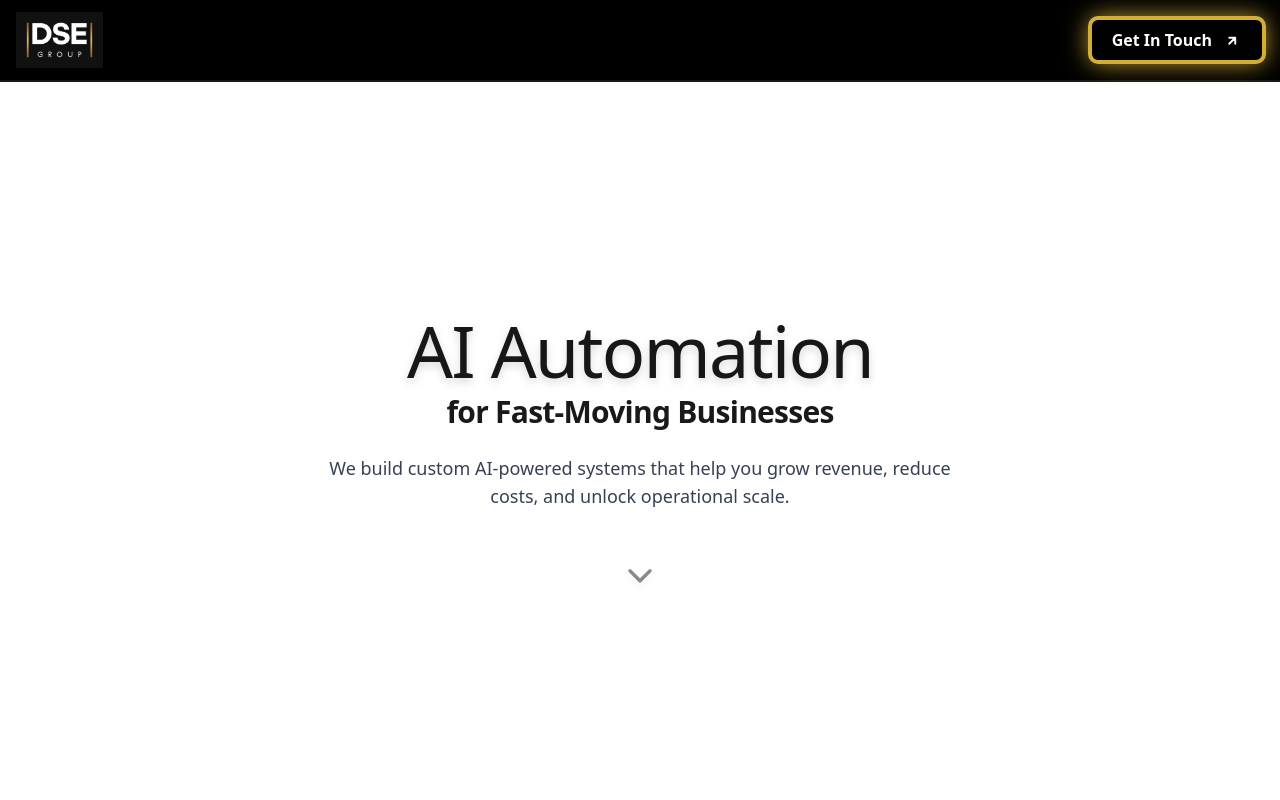
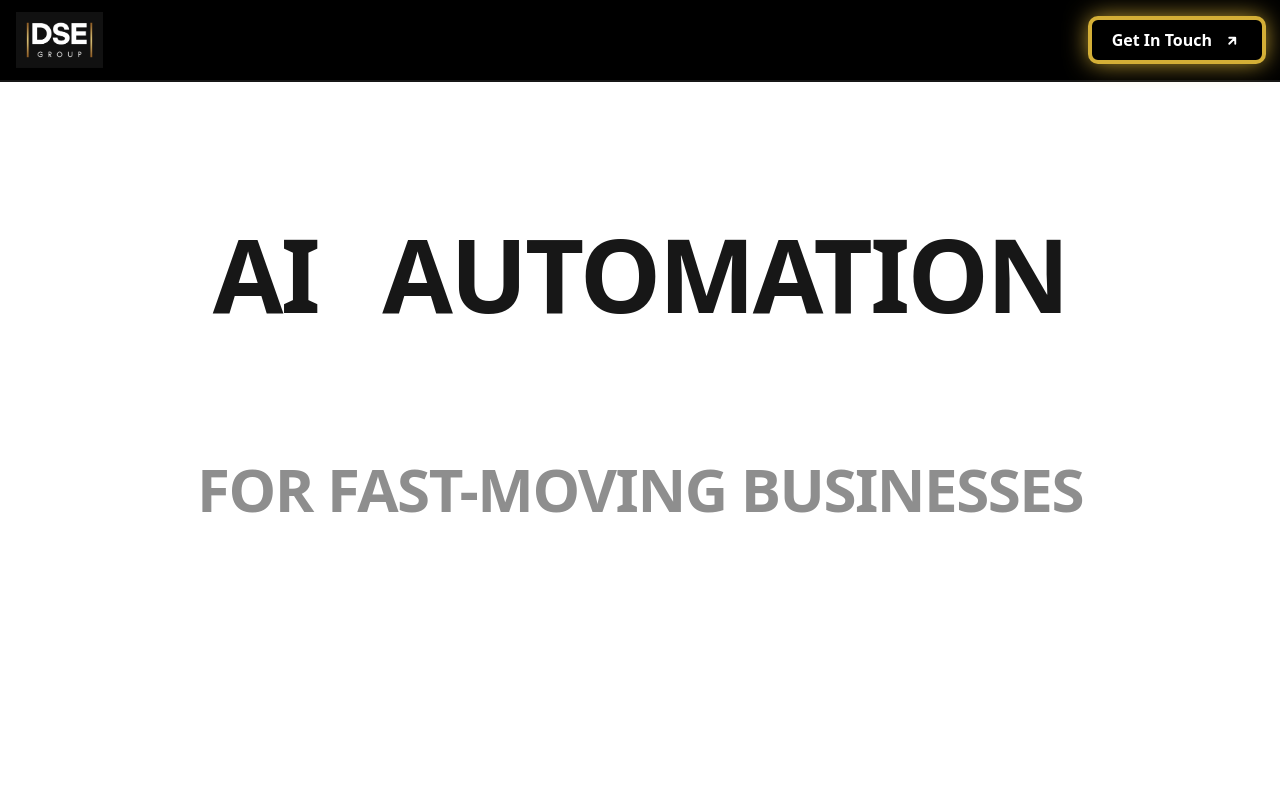
Before and after one commit to DSEGroupdev/dse-landing, a Next.js app: page / in a window 1280 px wide. Shown: the top 800 px of the page. Built offline with nearby package versions, Linux system fonts and the light colour scheme.

Commit message:
Add animated down arrow to hero section and update supporting text

```diff
--- a/app/page.tsx
+++ b/app/page.tsx
@@ -1,7 +1,6 @@
 'use client';
 
-import React from "react";
-import { useState } from 'react';
+import React, { useState, useEffect } from "react";
 import { motion } from 'framer-motion';
 import Image from 'next/image';
 import AnimatedBackground from './components/AnimatedBackground';
@@ -81,6 +80,15 @@ function MobileNav({ open, setOpen }: { open: boolean; setOpen: (v: boolean) =>
 export default function Home() {
   const [navOpen, setNavOpen] = useState(false);
   const [formSubmitted, setFormSubmitted] = useState(false);
+  const [showIntro, setShowIntro] = useState(true);
+
+  // Duration constants (sync with hero animation delays)
+  const INTRO_DURATION = 3400; // ms, matches the delay before hero text animates in
+
+  useEffect(() => {
+    const timer = setTimeout(() => setShowIntro(false), INTRO_DURATION);
+    return () => clearTimeout(timer);
+  }, []);
 
   // HERO ANIMATION VARIANTS
   const heroVariants = {
@@ -143,43 +151,88 @@ export default function Home() {
       </header>
 
       {/* HERO SECTION */}
-      <section id="home" className="relative min-h-screen flex flex-col justify-center items-center text-center bg-white pt-44 pb-20 overflow-hidden">
-        <AnimatedBackground />
+      <section id="home" className="relative min-h-screen flex flex-col justify-center items-center text-center bg-white pt-32 pb-16 overflow-hidden">
+        {/* Cinematic Logo Intro Overlay (only over hero, not header) */}
+        {showIntro && (
+          <motion.div
+            initial={{ opacity: 1, backgroundColor: '#000' }}
+            animate={{ opacity: 1, backgroundColor: '#000' }}
+            exit={{ opacity: 0, backgroundColor: '#fff' }}
+            transition={{ duration: 0 }}
+            className="absolute inset-0 w-full h-full flex items-center justify-center z-20"
+            style={{ backgroundColor: '#000', top: 0, left: 0, right: 0, bottom: 0, marginTop: 0, marginLeft: 0 }}
+          >
+            <motion.img
+              src="/dse-logo.png"
+              alt="DSE Group Logo Intro"
+              initial={{ opacity: 1, scale: 1 }}
+              animate={{ opacity: 0, scale: 2.2 }}
+              transition={{ delay: 1.6, duration: 1.6, ease: 'easeInOut' }}
+              className="w-[340px] md:w-[480px] h-auto"
+              style={{ filter: 'drop-shadow(0 4px 32px rgba(0,0,0,0.18))' }}
+            />
+            {/* White fade overlay for smooth transition to white */}
+            <motion.div
+              initial={{ opacity: 0 }}
+              animate={{ opacity: 1 }}
+              transition={{ delay: 2.8, duration: 0.6, ease: 'easeInOut' }}
+              className="absolute inset-0 w-full h-full bg-white"
+              style={{ pointerEvents: 'none' }}
+            />
+          </motion.div>
+        )}
+        {/* Hero Content Animation */}
+        {!showIntro && (
           <div className="relative z-10 w-full flex flex-col items-center">
-          <motion.h1
-            className="font-satoshi text-6xl md:text-7xl tracking-tight text-gold drop-shadow-lg mb-2"
-            initial="hidden"
-            animate="visible"
-            variants={heroVariants}
+            <div className="flex flex-col items-center w-full">
+              <div className="flex flex-row justify-center items-center w-full mb-8">
+                <motion.span
+                  className="font-satoshi text-8xl md:text-[8vw] font-extrabold text-gold tracking-tight uppercase mr-8"
+                  initial={{ x: '-100vw', opacity: 0 }}
+                  animate={{ x: 0, opacity: 1 }}
+                  transition={{ delay: 0.1, duration: 2.2, ease: 'easeOut' }}
                 >
-            AI Automation
-          </motion.h1>
+                  AI
+                </motion.span>
+                <motion.span
+                  className="font-satoshi text-8xl md:text-[8vw] font-extrabold text-gold tracking-tight uppercase ml-8"
+                  initial={{ x: '100vw', opacity: 0 }}
+                  animate={{ x: 0, opacity: 1 }}
+                  transition={{ delay: 0.1, duration: 2.2, ease: 'easeOut' }}
+                >
+                  AUTOMATION
+                </motion.span>
+              </div>
               <motion.h2
-            className="font-satoshi text-2xl md:text-3xl font-bold mb-6 text-black/90 tracking-tight"
-            initial="hidden"
-            animate="visible"
-            variants={heroSubVariants}
+                className="font-satoshi text-4xl md:text-6xl font-bold mb-10 text-black/90 tracking-tight uppercase"
+                initial={{ y: 200, opacity: 0 }}
+                animate={{ y: 0, opacity: 1 }}
+                transition={{ delay: 2.4, duration: 1.2, ease: 'easeOut' }}
               >
-            for Fast-Moving Businesses
+                FOR FAST-MOVING BUSINESSES
               </motion.h2>
               <motion.p
-            className="text-base md:text-lg text-gray-700 max-w-2xl mx-auto mb-8 font-medium"
-            initial="hidden"
-            animate="visible"
-            variants={heroSubVariants}
-            transition={{ delay: 0.4, duration: 0.7, ease: "easeOut" }}
+                className="text-2xl md:text-3xl text-gray-800 max-w-4xl mx-auto font-medium mt-4"
+                initial={{ opacity: 0 }}
+                animate={{ opacity: 1 }}
+                transition={{ delay: 3.6, duration: 0.8, ease: 'easeOut' }}
               >
-            We build custom AI-powered systems that help you grow revenue, reduce costs, and unlock operational scale.
+                We build custom AI-powered systems that grow revenue, reduce costs, and scale your business with precision.
               </motion.p>
-          <motion.div
-            className="flex justify-center"
+              {/* Animated Down Arrow */}
+              <motion.a
+                href="#services"
+                className="block mt-12"
                 initial={{ opacity: 0, y: 30 }}
                 animate={{ opacity: 1, y: 0 }}
-            transition={{ delay: 1.1, duration: 0.8, repeat: Infinity, repeatType: 'reverse' }}
+                transition={{ delay: 4.6, duration: 1, ease: 'easeOut' }}
+                aria-label="Scroll to Services"
               >
-            <ChevronDown className="w-10 h-10 text-gold animate-pulse drop-shadow-lg" />
-          </motion.div>
+                <ChevronDown className="w-12 h-12 text-gold animate-bounce drop-shadow-lg mx-auto cursor-pointer" />
+              </motion.a>
             </div>
+          </div>
+        )}
       </section>
 
       {/* SERVICES SECTION */}
@@ -434,9 +487,10 @@ export default function Home() {
                   <select
                     id="service"
                     required
+                    defaultValue=""
                     className="w-full px-4 py-3 rounded-xl border-2 border-neutral-300 focus:border-gold focus:ring-2 focus:ring-gold font-medium text-base transition-all"
                   >
-                    <option value="" disabled selected>Select service</option>
+                    <option value="" disabled>Select service</option>
                     <option value="Identifying AI Opportunities">Identifying AI Opportunities</option>
                     <option value="Educating Your Team On AI">Educating Your Team On AI</option>
                     <option value="AI Automation Solutions For Your Business">AI Automation Solutions For Your Business</option>
```
Also changed, not shown: public/dse-logo-white.png (added). Lines whose indentation alone changed are shown as unchanged.
